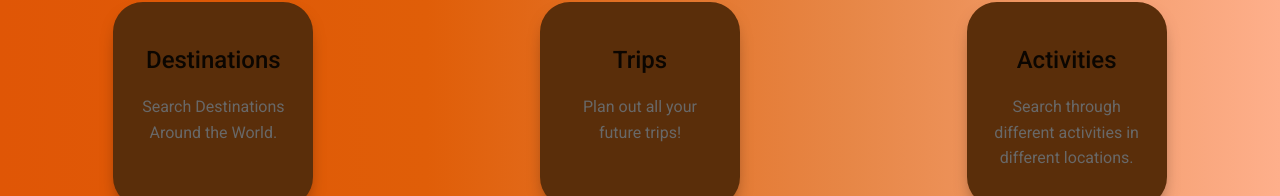
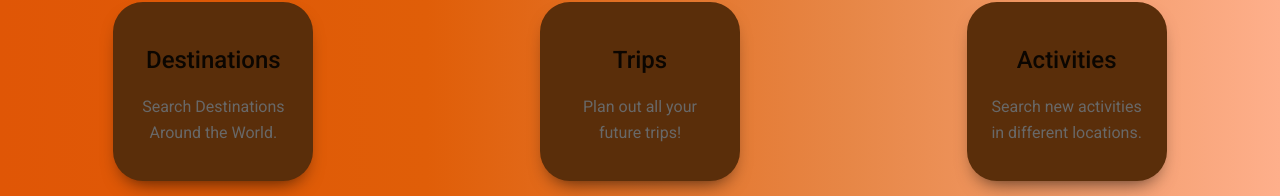
Before and after one commit to ThisBackpackersLife/p5-project, a React (Create React App) app in the folder client/: page / in a window 1280 px wide. Shown: the part 756-952 px from the top of the page. Built offline with nearby package versions, Linux system fonts and the light colour scheme; no server answers.

Commit message:
ReadMe Complete

```diff
--- a/client/src/components/Home.js
+++ b/client/src/components/Home.js
@@ -17,7 +17,7 @@ function Home() {
                 </div>
                 <div className="feature-box">
                     <h2 className="feature-heading">Activities</h2>
-                    <p className="feature-description">Search through different activities in different locations.</p>
+                    <p className="feature-description">Search new activities in different locations.</p>
                 </div>
             </section>
         </div>
```
Also changed, not shown: 1 other file (tests, documents, lock files or other folders).
